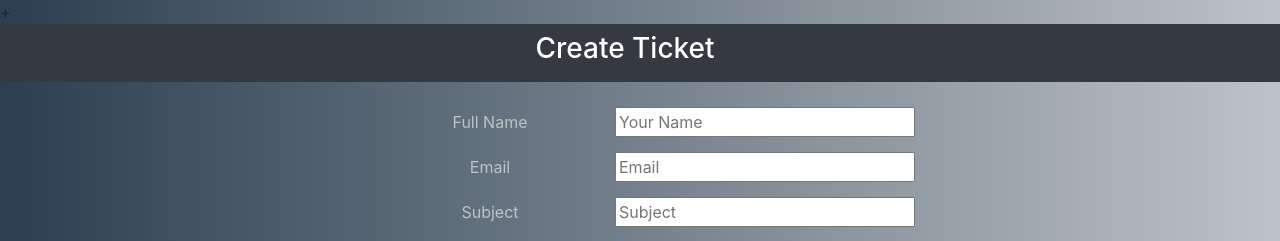
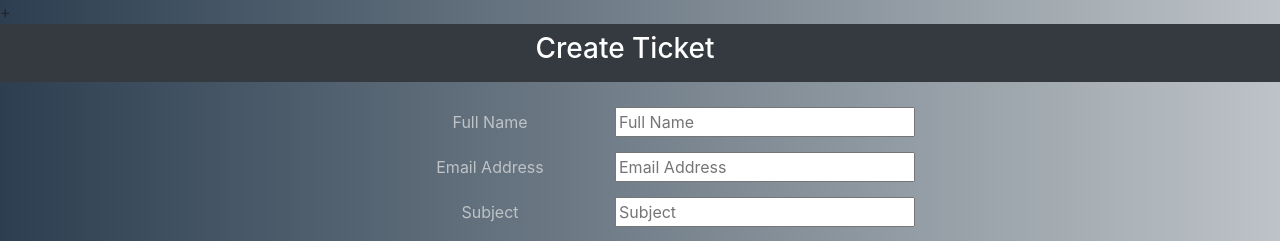
Before and after one commit to kajaHD/form-tests, a React (Create React App) app: page / in a window 1280 px wide. Shown: the top 241 px of the page. Built offline with nearby package versions, Linux system fonts and the light colour scheme.

Commit message:
separate textare & input components (#1)

```diff
--- /dev/null
+++ b/src/components/input.js
@@ -0,0 +1,19 @@
+import React from 'react';
+
+function Input(props) {
+  return (
+    <div {...props} className={props.name}>
+      <label className="form__label" htmlFor={props.name}>
+        {props.label}{' '}
+      </label>
+      <input
+        className="form__input"
+        type={props.type}
+        id={props.name}
+        placeholder={props.label}
+        required
+      />
+    </div>
+  );
+}
+export default Input;
--- /dev/null
+++ b/src/components/textarea.js
@@ -0,0 +1,20 @@
+import React from 'react';
+
+function Textarea(props) {
+  return (
+    <div {...props} className={props.name}>
+      <label className="form__label" htmlFor={props.name}>
+        {props.label}{' '}
+      </label>
+      <textarea
+        className="form__input"
+        type={props.type}
+        id={props.name}
+        placeholder={props.label}
+        required
+        style={{ height: '200px' }}
+      />
+    </div>
+  );
+}
+export default Textarea;
--- a/src/components/ticketForm.js
+++ b/src/components/ticketForm.js
@@ -1,5 +1,7 @@
 import { React, useState } from 'react';
 import { createTicket } from './fetchTicket';
+import Input from './input';
+import Textarea from './textarea';
 
 function TicketForm() {
   const [name, setName] = useState(null);
@@ -32,59 +34,38 @@ function TicketForm() {
   return (
     <form className="form" onSubmit={(e) => handleSubmit(e)}>
       <div className="form-body">
-        <div className="username">
-          <label className="form__label" htmlFor="name">
-            Full Name{' '}
-          </label>
-          <input
-            className="form__input"
-            type="text"
-            id="name"
-            placeholder="Your Name"
+        <Input
+          {...{
+            name: 'name',
+            label: 'Full Name',
+            type: 'text',
+          }}
           onChange={(e) => handleInputChange(e)}
-            required
         />
-        </div>
-        <div className="email">
-          <label className="form__label" htmlFor="email">
-            Email{' '}
-          </label>
-          <input
-            type="email"
-            id="email"
-            className="form__input"
-            placeholder="Email"
+        <Input
+          {...{
+            name: 'email',
+            label: 'Email Address',
+            type: 'email',
+          }}
           onChange={(e) => handleInputChange(e)}
-            required
         />
-        </div>
-        <div className="subject">
-          <label className="form__label" htmlFor="subject">
-            Subject{' '}
-          </label>
-          <input
-            className="form__input"
-            type="text"
-            id="subject"
-            placeholder="Subject"
+        <Input
+          {...{
+            name: 'subject',
+            label: 'Subject',
+            type: 'text',
+          }}
           onChange={(e) => handleInputChange(e)}
-            required
         />
-        </div>
-        <div className="requester-message">
-          <label className="form__label" htmlFor="message">
-            Type Message{' '}
-          </label>
-          <textarea
-            className="form__input"
-            type="textarea"
-            id="message"
-            placeholder="Type Message"
-            style={{ height: '200px' }}
+        <Textarea
+          {...{
+            name: 'message',
+            label: 'Type Message',
+            type: 'textarea',
+          }}
           onChange={(e) => handleInputChange(e)}
-            required
         />
-        </div>
       </div>
       <div className="footer">
         <button type="submit" className="btn">
```
Lines whose indentation alone changed are shown as unchanged.
